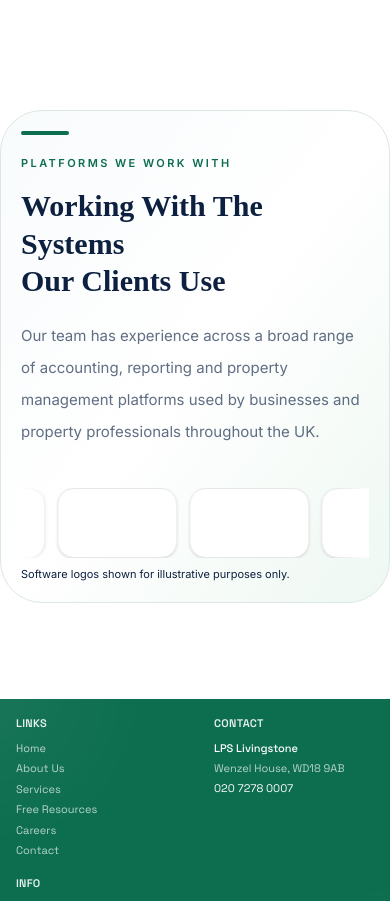
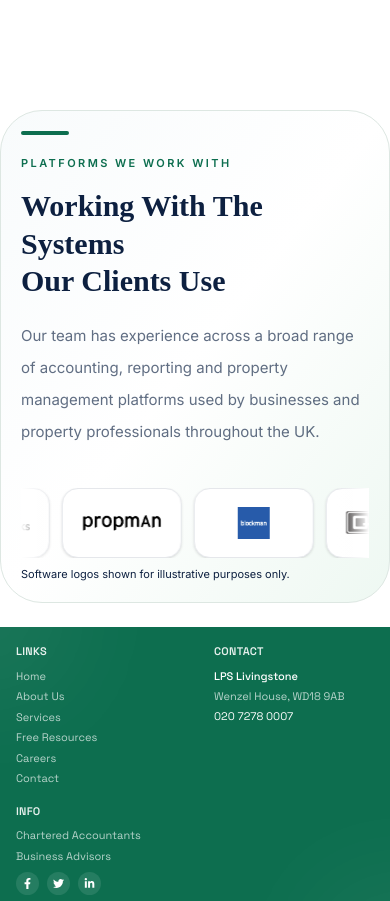
Before and after one commit to UnsaShafiq02/LpsLiving, a React (Vite) app in the folder LPS-Living-Stone-main/: page / in a window 390 px wide. Shown: the part 2581-3482 px from the top of the page. Built offline with nearby package versions, Linux system fonts and the light colour scheme.

Commit message:
30th May

```diff
--- a/LPS-Living-Stone-main/src/layout/Layout.jsx
+++ b/LPS-Living-Stone-main/src/layout/Layout.jsx
@@ -711,7 +711,7 @@ const Layout = ({ children }) => {
 </div>
 </div>
 </section>
-<section className="mb-24">
+<section className="mb-6 lg:mb-24">
 
   <div
     className="
@@ -1068,7 +1068,7 @@ const Layout = ({ children }) => {
           shadow-sm
         "
       >
-        {/* <img
+        <img
           src={item.src}
           alt={item.name}
           className="
@@ -1078,7 +1078,7 @@ const Layout = ({ children }) => {
 
             object-contain
           "
-        /> */}
+        />
       </div>
 
     ))}
```
